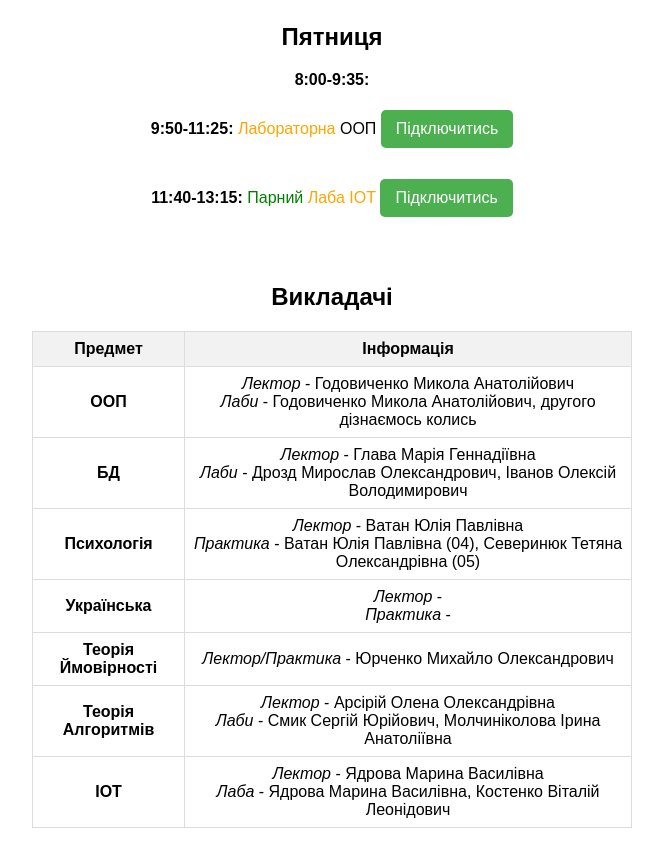
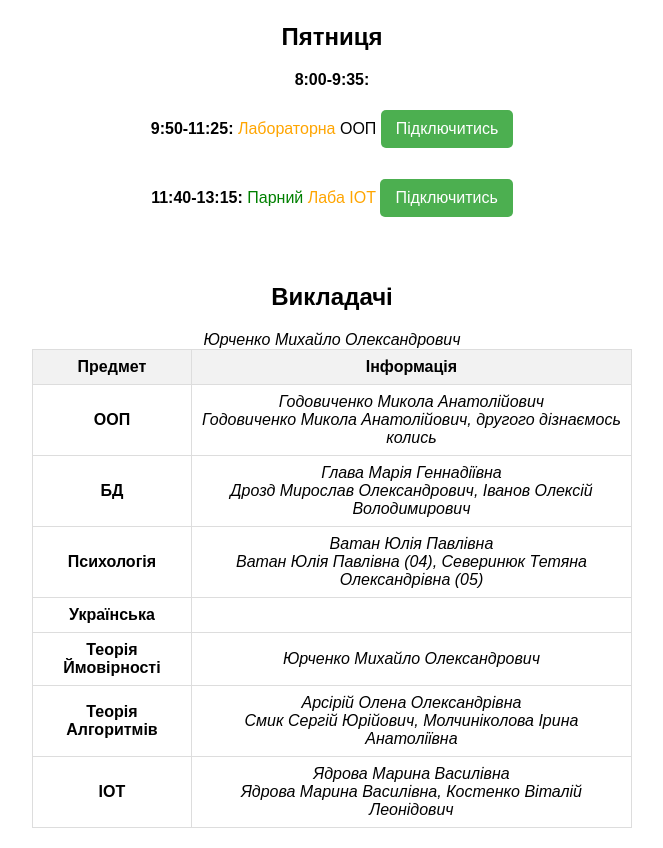
Before and after one commit to bragarsofia/study, a plain HTML site: page index.html in a window 1280 px wide. Shown: the part 1310-2158 px from the top of the page, without its empty margins (308-971 px from the left). Drawn offline with Linux system fonts and the light colour scheme.

Commit message:
Update index.html

```diff
--- a/index.html
+++ b/index.html
@@ -148,42 +148,44 @@
         </tr>
         <tr>
             <td class="subject">ООП</td>
-            <td><span class="role">Лектор</span> - Годовиченко Микола Анатолійович<br>
-                <span class="role">Лаби</span> - Годовиченко Микола Анатолійович, другого дізнаємось колись
+            <td><span class="role">Годовиченко Микола Анатолійович</span><br>
+                <span class="role">Годовиченко Микола Анатолійович, другого дізнаємось колись</span>
             </td>
         </tr>
         <tr>
             <td class="subject">БД</td>
-            <td><span class="role">Лектор</span> - Глава Марія Геннадіївна<br>
-                <span class="role">Лаби</span> - Дрозд Мирослав Олександрович, Іванов Олексій Володимирович
+            <td><span class="role">Глава Марія Геннадіївна</span><br>
+                <span class="role">Дрозд Мирослав Олександрович, Іванов Олексій Володимирович</span>
             </td>
         </tr>
         <tr>
             <td class="subject">Психологія</td>
-            <td><span class="role">Лектор</span> - Ватан Юлія Павлівна<br>
-                <span class="role">Практика</span> - Ватан Юлія Павлівна (04), Северинюк Тетяна Олександрівна (05)
+            <td><span class="role">Ватан Юлія Павлівна</span><br>
+                <span class="role">Ватан Юлія Павлівна (04), Северинюк Тетяна Олександрівна (05)</span>
             </td>
         </tr>
         <tr>
             <td class="subject">Українська</td>
-            <td><span class="role">Лектор</span> - <br>
-                <span class="role">Практика</span> -
+            <td><span class="role"></span><br>
+                <span class="role"></span>
             </td>
         </tr>
         <tr>
             <td class="subject">Теорія Ймовірності</td>
-            <td><span class="role">Лектор/Практика</span> - Юрченко Михайло Олександрович</td>
+            <td><span class="role">Юрченко Михайло Олександрович</span></td>
+            <span class="role">Юрченко Михайло Олександрович</span>
+            </td>
         </tr>
         <tr>
             <td class="subject">Теорія Алгоритмів</td>
-            <td><span class="role">Лектор</span> - Арсірій Олена Олександрівна<br>
-                <span class="role">Лаби</span> - Смик Сергій Юрійович, Молчиніколова Ірина Анатоліївна
+            <td><span class="role">Арсірій Олена Олександрівна</span><br>
+                <span class="role">Смик Сергій Юрійович, Молчиніколова Ірина Анатоліївна</span>
             </td>
         </tr>
         <tr>
             <td class="subject">ІОТ</td>
-            <td><span class="role">Лектор</span> - Ядрова Марина Василівна<br>
-                <span class="role">Лаба</span> - Ядрова Марина Василівна, Костенко Віталій Леонідович
+            <td><span class="role">Ядрова Марина Василівна</span><br>
+                <span class="role">Ядрова Марина Василівна, Костенко Віталій Леонідович</span>
             </td>
         </tr>
     </table>
```
